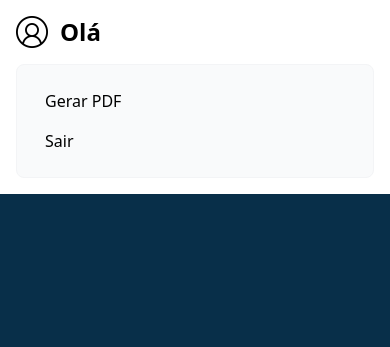
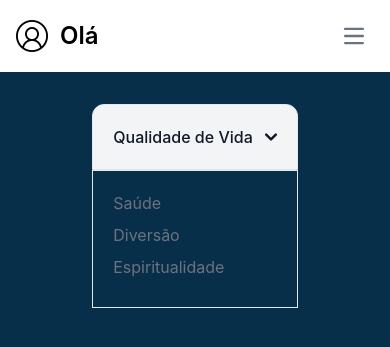
Before and after one commit to RRyanDEV/avaliacao_interpessoal, a PHP site: page /pages/dashboard.php in a window 390 px wide. Shown: the top 347 px of the page. Run offline with PHP 8.4, Linux system fonts and the light colour scheme; style sheets or scripts are compiled from the project's sources; some libraries are stand-ins or nearby versions.

Commit message:
v0.0.2.20231227
1. Modificação nas páginas de `Login` , `Cadastro` , `Formulário` e `Dashboard`.
2. Ajustes na responsividade das páginas.
3. Criado os componentes utilizados nas páginas.

```diff
--- /dev/null
+++ b/components/accordionComponent.php
@@ -0,0 +1,64 @@
+<?php
+
+$componentArray = [
+  '0' => [
+    'title' => 'Qualidade de Vida', 'options' => ['Saúde', 'Diversão', 'Espiritualidade']
+  ],
+  '1' => [
+    'title' => 'Relacionamentos', 'options' => ['Família', 'Intimidade', 'Vida social']
+  ],
+  '2' => [
+    'title' => 'Satisfação', 'options' => ['Realização/Propósito', 'Recursos Financeiros', 'Contribuição social']
+  ],
+  '3' => [
+    'title' => 'Profissional', 'options' => ['Desenvolvimento', 'Desempenho', 'Contatos']
+  ],
+];
+
+global $componentArray;
+
+/*
+function accordionComponent($title, $option1, $option2, $option3){
+  return '<div class="justify-center flex flex-col items-center mt-8">
+  <div class="accordion-collapse" data-accordion="collapse">
+  <div class="accordion-collapse-heading-1">
+    <button type="button" class="flex items-center justify-between w-full p-5 font-medium rtl:text-right text-gray-500 border  border-gray-200 rounded-t-xl focus:ring-4 focus:ring-gray-200 dark:focus:ring-gray-800 dark:border-gray-700 dark:text-gray-400 hover:bg-gray-100 dark:hover:bg-gray-800 gap-3" data-accordion-target="#accordion-collapse-body-1" aria-expanded="true" aria-controls="accordion-collapse-body-1">
+       <h1>' . $title . '</h1>
+        <svg data-accordion-icon class="w-3 h-3 rotate-180 shrink-0" aria-hidden="true" xmlns="http://www.w3.org/2000/svg" fill="none" viewBox="0 0 10 6">
+         <path stroke="currentColor" stroke-linecap="round" stroke-linejoin="round" stroke-width="2" d="M9 5 5 1 1 5"/>
+        </svg>
+      </button>
+    </div>
+   <div id="accordion-collapse-body-1" class="hidden" aria-labelledby="accordion-collapse-heading-1">
+      <div class="p-5 border  border-gray-200 dark:border-gray-700 dark:bg-gray-900">
+       <p class="mb-2 text-gray-500 dark:text-gray-400 hover:text-white cursor-pointer">' . $option1 . '</p>
+      <p class="mb-2 text-gray-500 dark:text-gray-400 hover:text-white cursor-pointer">' . $option2 . '</p>
+        <p class="mb-2 text-gray-500 dark:text-gray-400 hover:text-white cursor-pointer">' . $option3 . '</p>
+     </div>
+  </div>
+   </div>';
+  }
+*/
+
+
+function accordionComponent($title, $option1, $option2, $option3)
+{
+  return '<div class="justify-center flex flex-col items-center mt-8">
+  <div class="accordion-collapse" data-accordion="collapse">
+  <div class="accordion-collapse-heading-1">
+    <button type="button" class="flex items-center justify-between w-full p-5 font-medium rtl:text-right text-gray-500 border  border-gray-200 rounded-t-xl focus:ring-4 focus:ring-gray-200 dark:focus:ring-gray-800 dark:border-gray-700 dark:text-gray-400 hover:bg-gray-100 dark:hover:bg-gray-800 gap-3" data-accordion-target="#accordion-collapse-body-1" aria-expanded="true" aria-controls="accordion-collapse-body-1">
+       <h1>' . $title . '</h1>
+        <svg data-accordion-icon class="w-3 h-3 rotate-180 shrink-0" aria-hidden="true" xmlns="http://www.w3.org/2000/svg" fill="none" viewBox="0 0 10 6">
+         <path stroke="currentColor" stroke-linecap="round" stroke-linejoin="round" stroke-width="2" d="M9 5 5 1 1 5"/>
+        </svg>
+      </button>
+    </div>
+   <div id="accordion-collapse-body-1" class="hidden" aria-labelledby="accordion-collapse-heading-1">
+      <div class="p-5 border  border-gray-200 dark:border-gray-700 dark:bg-gray-900">
+       <p class="mb-2 text-gray-500 dark:text-gray-400 hover:text-white cursor-pointer">' . $option1 . '</p>
+      <p class="mb-2 text-gray-500 dark:text-gray-400 hover:text-white cursor-pointer">' . $option2 . '</p>
+        <p class="mb-2 text-gray-500 dark:text-gray-400 hover:text-white cursor-pointer">' . $option3 . '</p>
+     </div>
+  </div>
+   </div>';
+}
--- /dev/null
+++ b/components/navbarComponent.php
@@ -0,0 +1,29 @@
+<?php
+
+function navbarComponent()
+{
+    return '<nav class="bg-white border-gray-200 dark:bg-gray-900">
+    <div class="max-w-screen-xl flex flex-wrap items-center justify-between mx-auto p-4">
+    <div class="flex items-center space-x-3 rtl:space-x-reverse">
+    <img src="/assets/img/user-icon.png" class="h-8" alt="" />
+    <h3 class="self-center text-2xl font-semibold whitespace-nowrap dark:text-white">Olá</h3>
+</div>
+      <button data-collapse-toggle="navbar-default" type="button" class="inline-flex items-center p-2 w-10 h-10 justify-center text-sm text-gray-500 rounded-lg md:hidden hover:bg-gray-100 focus:outline-none focus:ring-2 focus:ring-gray-200 dark:text-gray-400 dark:hover:bg-gray-700 dark:focus:ring-gray-600" aria-controls="navbar-default" aria-expanded="false">
+          <span class="sr-only">Open main menu</span>
+          <svg class="w-5 h-5" aria-hidden="true" xmlns="http://www.w3.org/2000/svg" fill="none" viewBox="0 0 17 14">
+              <path stroke="currentColor" stroke-linecap="round" stroke-linejoin="round" stroke-width="2" d="M1 1h15M1 7h15M1 13h15"/>
+          </svg>
+      </button>
+      <div class="hidden w-full md:block md:w-auto" id="navbar-default">
+      <ul class="font-medium flex flex-col p-4 md:p-0 mt-4 border border-gray-100 rounded-lg bg-gray-50 md:flex-row md:space-x-8 rtl:space-x-reverse md:mt-0 md:border-0 md:bg-white dark:bg-gray-800 md:dark:bg-gray-900 dark:border-gray-700">
+      <li>
+          <a href="./exportPdf.php" class="block py-2 px-3 black hover:text-blue-700 rounded md:bg-transparent md:p-0">Gerar PDF</a>
+      </li>
+      <li>
+          <a href="../api/auth.php?logout=true" class="block py-2 px-3 black hover:text-red-500 rounded md:bg-transparent md:p-0">Sair</a>
+      </li>
+  </ul>
+      </div>
+    </div>
+  </nav>';
+}
--- a/package.json
+++ b/package.json
@@ -10,6 +10,7 @@
     "git:clear": "bash cleargitcache.sh"
   },
   "dependencies": {
+    "flowbite": "^2.2.1",
     "sass": "^1.62.0"
   },
   "devDependencies": {
--- a/pages/dashboard.php
+++ b/pages/dashboard.php
@@ -2,7 +2,8 @@
 // include("../services/authService.php");
 // include_once("../utils/utils.php");
 // authHandler("GET");
-
+include("../components/navbarComponent.php");
+include("../components/accordionComponent.php");
 ?>
 
 <!DOCTYPE html>
@@ -21,31 +22,19 @@
     <link rel="icon" href="../assets/img/site-logo.png" />
     <link rel="stylesheet" href="https://cdnjs.cloudflare.com/ajax/libs/font-awesome/5.13.0/css/all.min.css">
     <link href="https://fonts.googleapis.com/css?family=Rubik&display=swap" rel="stylesheet">
+    <link href="https://cdnjs.cloudflare.com/ajax/libs/flowbite/2.2.0/flowbite.min.css" rel="stylesheet" />
     <title>AINDA NÃO PENSEI</title>
+
+    <script src="../path/to/flowbite/dist/flowbite.min.js"></script>
+    <script src="https://cdnjs.cloudflare.com/ajax/libs/flowbite/2.2.0/flowbite.min.js"></script>
 </head>
 
 <body class="bg-default-80">
-    <nav class="bg-white border-gray-200">
-        <div class="max-w-screen-xl flex flex-wrap items-center justify-between mx-auto p-4">
-            <div class="flex items-center space-x-3 rtl:space-x-reverse">
-                <img src="/assets/img/user-icon.png" class="h-8" alt="" />
-                <h3 class="self-center text-2xl font-semibold whitespace-nowrap dark:text-white">Olá</h3>
-            </div>
-            <div class="w-full md:block md:w-auto">
-                <ul class="font-medium flex flex-col p-4 md:p-0 mt-4 border border-gray-100 rounded-lg bg-gray-50 md:flex-row md:space-x-8 rtl:space-x-reverse md:mt-0 md:border-0 md:bg-white dark:bg-gray-800 md:dark:bg-gray-900 dark:border-gray-700">
-                    <li>
-                        <a href="./exportPdf.php" class="block py-2 px-3 black hover:text-blue-700 rounded md:bg-transparent md:p-0">Gerar PDF</a>
-                    </li>
-                    <li>
-                        <a href="../api/auth.php?logout=true" class="block py-2 px-3 black hover:text-red-500 rounded md:bg-transparent md:p-0">Sair</a>
-                    </li>
-                </ul>
-            </div>
-        </div>
-    </nav>
-
-
-
+    <?php
+    $doc = new DOMDocument();
+    @$doc->loadHTML('<?xml encoding="utf-8" ?>' . navbarComponent() . accordionComponent("Qualidade de Vida" , "Saúde" , "Diversão", "Espiritualidade"));
+    echo $doc->saveHTML();
+    ?>
 </body>
 
 
--- a/tailwind.config.js
+++ b/tailwind.config.js
@@ -1,6 +1,6 @@
 /** @type {import('tailwindcss').Config} */
 module.exports = {
-  content: ["./**/*.{php,js}", "./pages/**/*.{php,js}", "./components/**/*.{php,js}"],
+  content: ["./**/*.{php,js}", "./pages/**/*.{php,js}", "./components/**/*.{php,js}" , "./node_modules/flowbite/**/*.js"],
   theme: {
     extend: {
       colors: {
@@ -10,5 +10,7 @@ module.exports = {
       },
     },
   },
-  plugins: [],
+  plugins: [
+    require('flowbite/plugin')
+  ],
 };
```
Also changed, not shown: pages/teste.php (added, +28 -0 lines), README.md, 1 other file.
